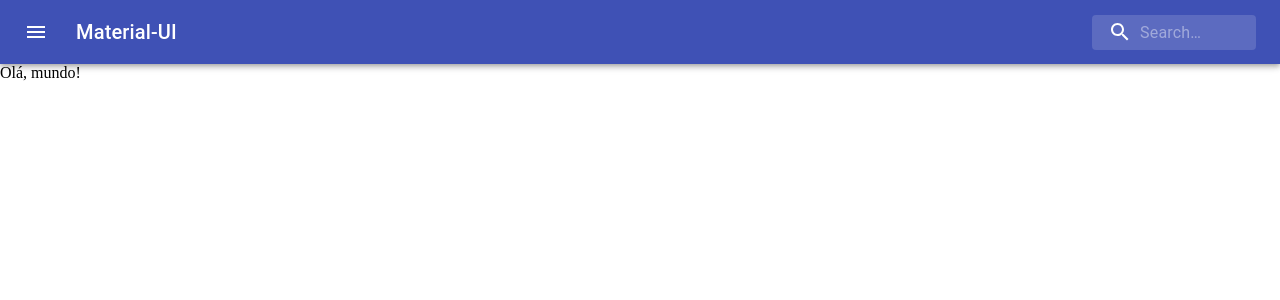
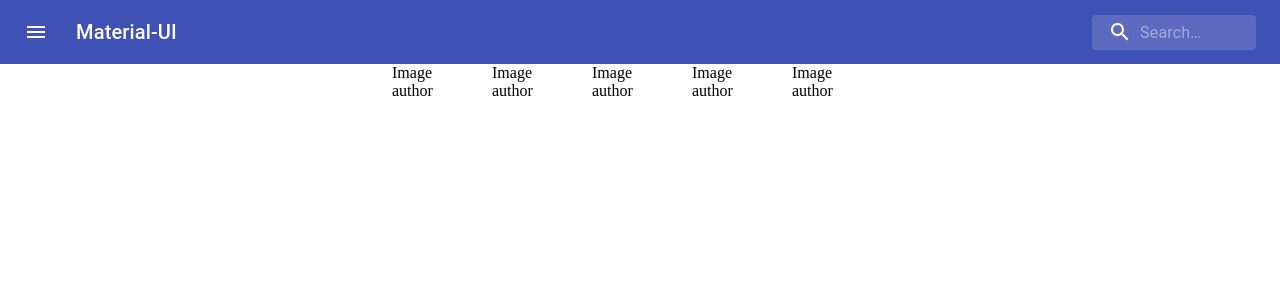
Before and after one commit to samanthacorrea/shopping-cart, a React (Create React App) app in the folder frontend/shopping-cart/: page / in a window 1280 px wide. Shown: the top 300 px of the page. Built offline with nearby package versions, Linux system fonts and the light colour scheme; no server answers.

Commit message:
connect api

```diff
--- a/frontend/shopping-cart/src/pages/products/index.js
+++ b/frontend/shopping-cart/src/pages/products/index.js
@@ -1,11 +1,64 @@
 import React from 'react';
 import { connect } from 'react-redux';
 
+import { makeStyles } from '@material-ui/core/styles';
+import GridList from '@material-ui/core/GridList';
+import GridListTile from '@material-ui/core/GridListTile';
 
-const Products   = (props) => {
+const useStyles = makeStyles((theme) => ({
+  root: {
+    display: 'flex',
+    flexWrap: 'wrap',
+    justifyContent: 'space-around',
+    overflow: 'hidden',
+    backgroundColor: theme.palette.background.paper,
+  },
+  gridList: {
+    width: 500,
+    height: 450,
+  },
+}));
+
+
+const tileData = [
+       {
+        title: 'Image',
+        author: 'author',
+       },
+       {
+        title: 'Image',
+        author: 'author',
+      },
+      {
+        title: 'Image',
+        author: 'author',
+      },
+      {
+        title: 'Image',
+        author: 'author',
+      },
+      {
+        title: 'Image',
+        author: 'author',
+      },
+];
+
+
+const Products = (props) => {
+    const classes = useStyles();
+
     return (
         <div>
-            Olá, mundo!
+            <div className={classes.root}>
+                <GridList cellHeight={160} className={classes.gridList} cols={5}>
+                    {tileData.map((tile, i) => (
+                        <GridListTile key={i}>
+                            <div>{tile.title}</div>
+                            <div>{tile.author}</div>
+                        </GridListTile>
+                    ))}
+                </GridList>
+            </div>
         </div>
     )
 }
--- a/frontend/shopping-cart/src/redux/reducers/general-reducer.js
+++ b/frontend/shopping-cart/src/redux/reducers/general-reducer.js
@@ -5,6 +5,25 @@ import axios from 'axios';
 const initialState = {
     page: 'Products',
 };
+
+
+
+const REACT_APP_DNS = "http://127.0.0.1:8000";
+
+// List products
+const getProducts = () => {
+    let url = REACT_APP_DNS + '/products/';
+    axios.get(url)
+        .then(result => {
+            console.log('teste')
+            console.log(result.data)
+            Store.dispatch({ type: 'ON_PRODUCTS', products: result.data.reverse() })
+        })
+        .catch(e => {
+            console.log(e)
+        })
+};
+getProducts();
 
 
 export const GeneralReducer = (state = initialState, action) => {
```
Also changed, not shown: 2 other files (tests, documents, lock files or other folders).
